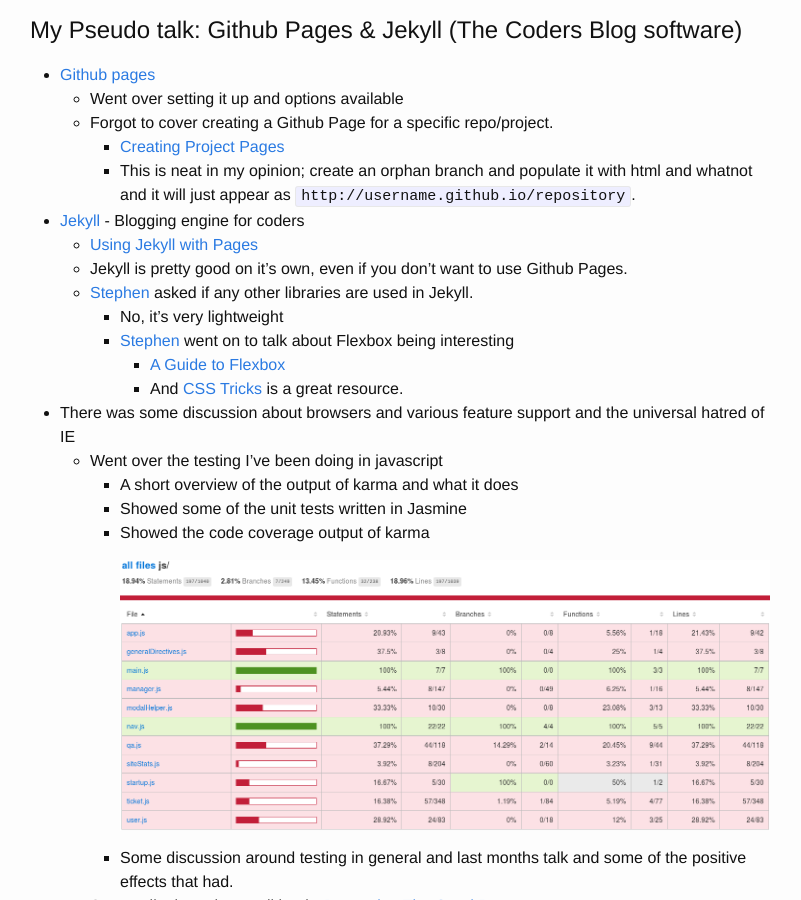
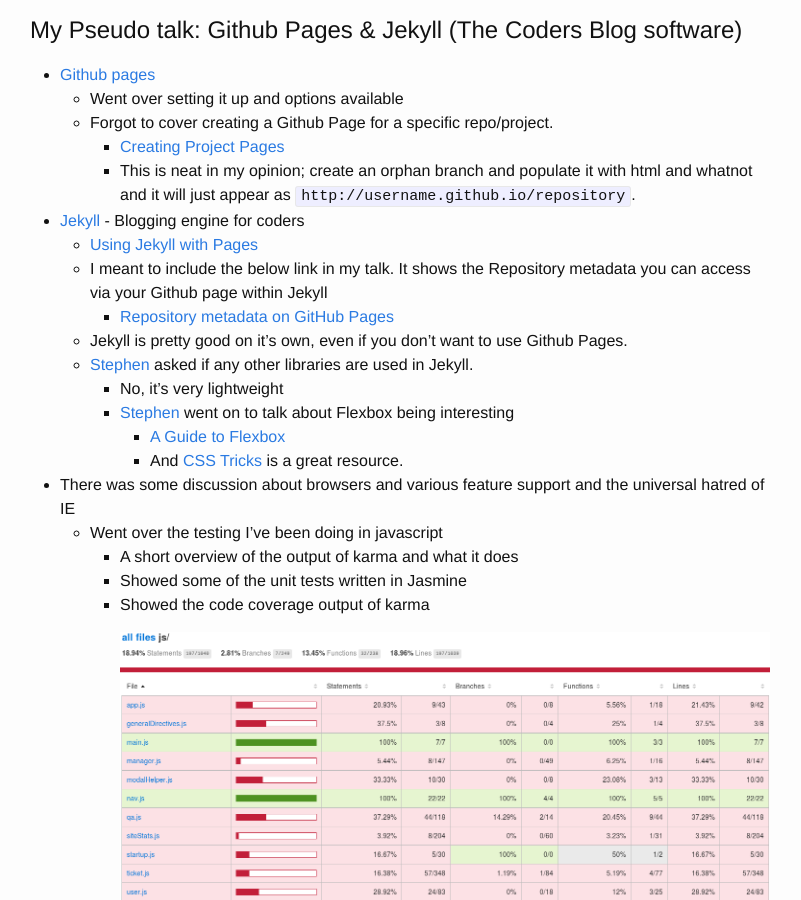
Before and after one commit to Woody2143/woody2143.github.io, a Jekyll site: the page built from _posts/2015-12-03-atlantapm.markdown, in a window 1280 px wide and 900 px high, scrolled down 461 px. Shown: the whole window, without its empty margins (240-1041 px from the left). Built offline with Jekyll 4.4.1, drawn with Linux system fonts in a browser that asks for light colours.

Commit message:
added link to metadata

```diff
--- a/_posts/2015-12-03-atlantapm.markdown
+++ b/_posts/2015-12-03-atlantapm.markdown
@@ -32,6 +32,9 @@ Just some incomplete notes from the December [Atlanta Perl Mongers](https://atla
 
 - [Jekyll](http://jekyllrb.com/) - Blogging engine for coders
   - [Using Jekyll with Pages](https://help.github.com/articles/using-jekyll-with-pages/)
+  - I meant to include the below link in my talk. It shows the Repository metadata you can access via your Github page within Jekyll
+    - [Repository metadata on GitHub Pages](https://help.github.com/articles/repository-metadata-on-github-pages/)
+
   - Jekyll is pretty good on it's own, even if you don't want to use Github Pages.
   - [Stephen](http://stephen.cristol.googlepages.com/) asked if any other libraries are used in Jekyll.
     - No, it's very lightweight
```
